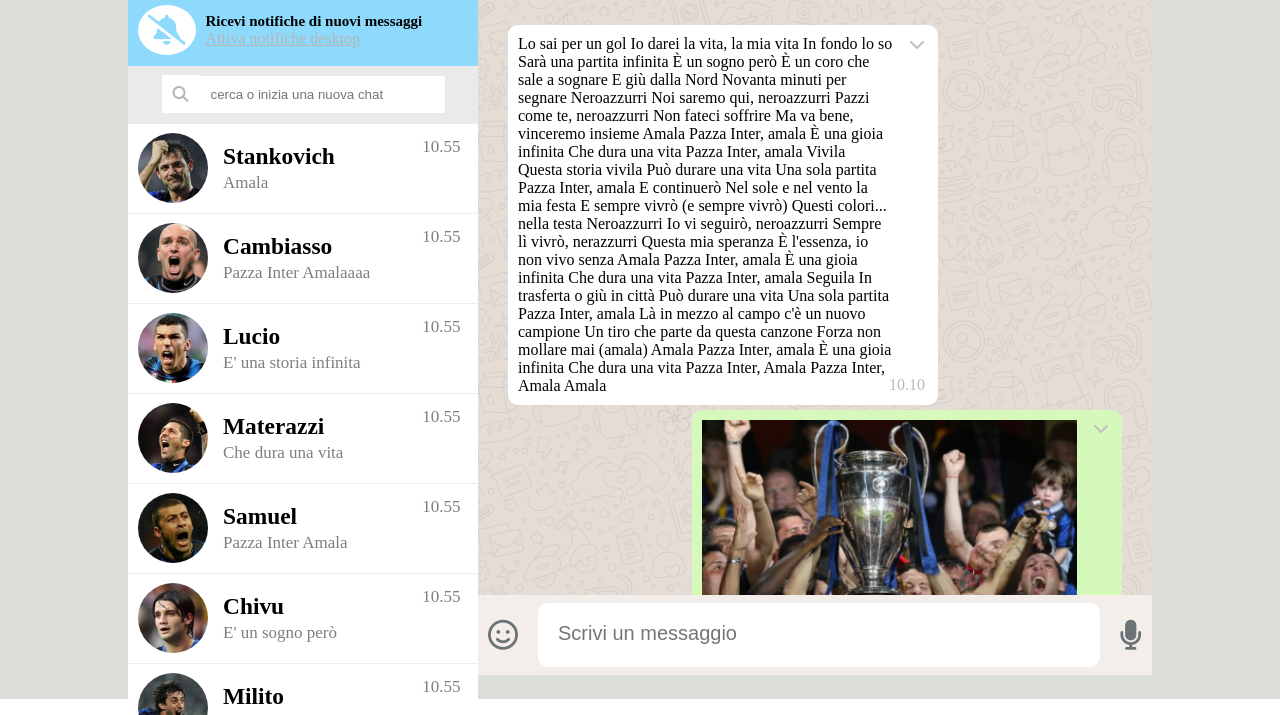
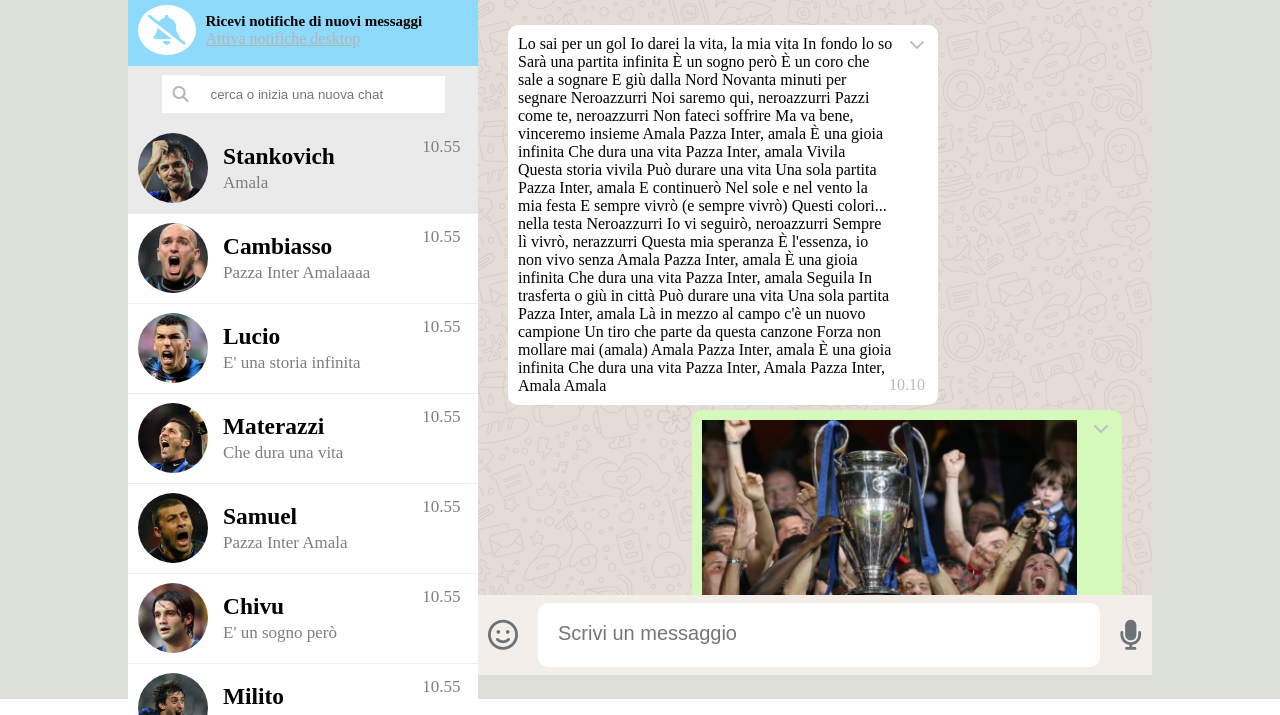
Before and after one commit to WalterCorsini/html-css-boolzapp, a plain HTML site: page index.html in a window 1280 px wide. In both pictures the pointer is over the element 303 px from the left and 268 px from the top of the page. Shown: the part 101-816 px from the top of the page. Drawn offline with Linux system fonts and the light colour scheme; files whose address does not match are found by name.

Commit message:
add: bonus friend-card:hover

```diff
--- a/css/master.css
+++ b/css/master.css
@@ -102,6 +102,10 @@ main {
     height: calc(100% / 9);
     border-top: 1px solid rgb(237, 237, 237);
     background-color: white;
+}
+
+.list-chat .friend-card:hover{
+    background-color:rgb(234, 234, 234);
 }
 
 .user-card,
```
